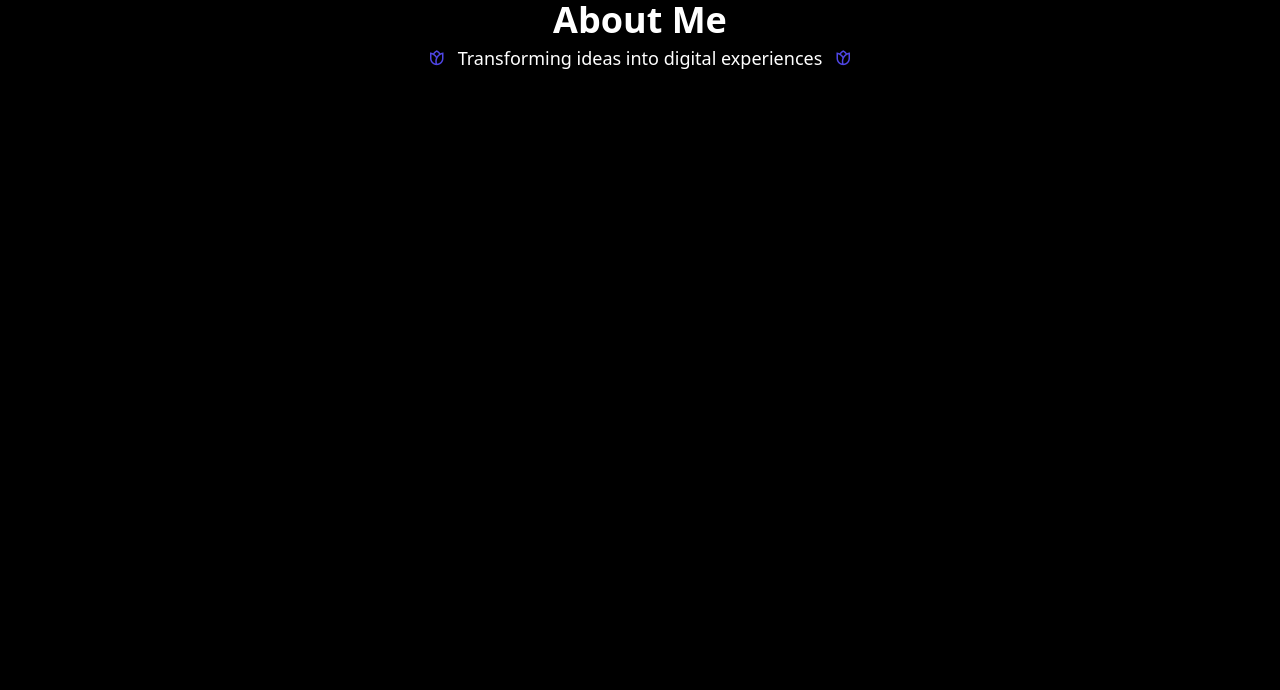
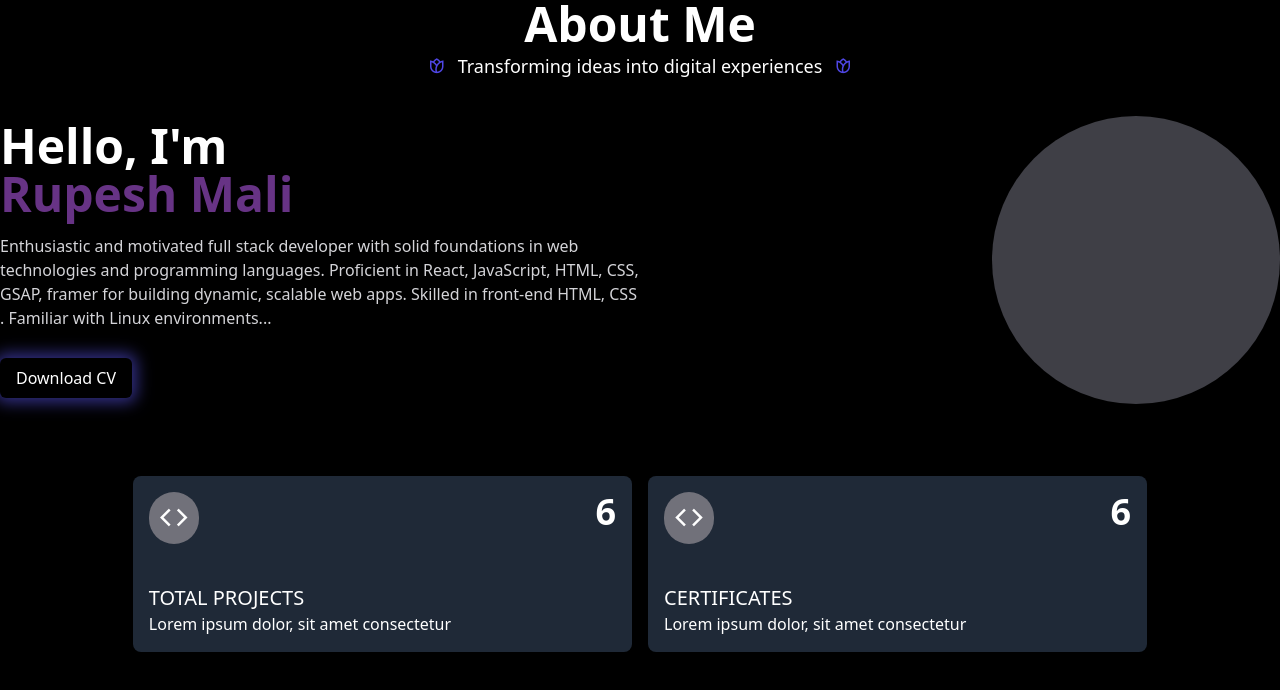
Before and after one commit to Rupesh3000/Rupesh_portfolio, a React (Vite) app: page / in a window 1280 px wide. Shown: the top 690 px of the page. Built offline with nearby package versions, Linux system fonts and the light colour scheme.

Commit message:
added some content in about section

```diff
--- a/src/Components/About.jsx
+++ b/src/Components/About.jsx
@@ -1,14 +1,82 @@
 import React from "react";
+import headerImg from "../assets/header-img.svg";
+import { motion } from "framer-motion";
 
 const About = () => {
   return (
     <section id="about" className="min-h-screen">
       <div className="text-center">
-        <h1 className="text-3xl md:text-4xl font-semibold ">About Me</h1>
+        <h1 className="text-3xl sm:text-4xl lg:text-5xl font-bold">About Me</h1>
         <p className="text-lg mt-1 flex gap-3 justify-center">
-          <i className="ri-flower-line text-indigo-600"></i>Transforming ideas into digital
-          experiences<i className="ri-flower-line text-indigo-600"></i>
+          <i className="ri-flower-line text-indigo-600"></i>Transforming ideas
+          into digital experiences
+          <i className="ri-flower-line text-indigo-600"></i>
         </p>
+      </div>
+
+      <div className=" flex flex-col-reverse md:flex-row items-center justify-between mt-9">
+        {/* Left div */}
+        <motion.div
+          // initial={{ opacity: 0, x: -50 }}
+          // animate={{ opacity: 1, x: 0 }}
+          // transition={{ duration: 1, ease: "easeOut" }}
+          className="md:w-1/2  md:text-left space-y-4"
+        >
+          <h1 className="text-3xl sm:text-4xl lg:text-5xl font-bold">
+            Hello, I'm <br />{" "}
+            <span className="text-[#673385]">Rupesh Mali</span>
+          </h1>
+          <p className="text-zinc-300 mt-4 text-center md:text-start ">
+            Enthusiastic and motivated full stack developer with solid
+            foundations in web technologies and programming languages.
+            Proficient in React, JavaScript, HTML, CSS, GSAP, framer for
+            building dynamic, scalable web apps. Skilled in front-end HTML, CSS
+            . Familiar with Linux environments...
+          </p>
+
+          <div>
+            <button className=" bg-black text-white py-2 px-4 rounded-md shadow-indigo-900 shadow-[0_0_15px_5px] hover:shadow-indigo-500/50 hover:shadow-[0_0_20px_10px] mt-3">
+              Download CV
+            </button>
+            {/* <button className=" bg-black text-white py-2 px-4 rounded-md shadow-indigo-900 shadow-[0_0_15px_5px] hover:shadow-indigo-500/50 hover:shadow-[0_0_20px_10px] mt-3 ml-5">
+              Contact
+            </button> */}
+          </div>
+        </motion.div>
+
+        {/* Right side img  */}
+        <motion.div
+          // initial={{ opacity: 0, y: 50 }}
+          // animate={{ opacity: 1, y: 0 }}
+          transition={{ duration: 1, ease: "easeOut" }}
+          className="mt-8 md:mt-0 flex justify-center"
+        >
+          <div className="w-72 h-72 rounded-full bg-zinc-700"></div>
+        </motion.div>
+      </div>
+      <div className="flex flex-col md:flex-row gap-4 p-4 justify-center mt-14 ">
+        {/* Box 1 */}
+        <div className="bg-gray-800 w-full md:w-2/5 h-44 rounded-lg flex flex-col justify-between p-4 ">
+          <div className="flex justify-between ">
+            <i className="ri-code-line py-2 bg-zinc-500 rounded-full px-2.5 text-2xl md:text-3xl"></i>
+            <h3 className="font-semibold text-3xl md:text-4xl">6</h3>
+          </div>
+          <div>
+            <h3 className="text-xl ">TOTAL PROJECTS</h3>
+            <p>Lorem ipsum dolor, sit amet consectetur</p>
+          </div>
+        </div>
+        {/* Box 2 */}
+        <div className="bg-gray-800 w-full md:w-2/5 h-44 rounded-lg flex flex-col justify-between p-4 ">
+          <div className="flex justify-between ">
+            <i className="ri-code-line py-2 bg-zinc-500 rounded-full px-2.5 text-2xl md:text-3xl"></i>
+            <h3 className="font-semibold text-3xl md:text-4xl">6</h3>
+          </div>
+          <div>
+            <h3 className="text-xl ">CERTIFICATES</h3>
+            <p>Lorem ipsum dolor, sit amet consectetur</p>
+          </div>
+        </div>
       </div>
     </section>
   );
```
